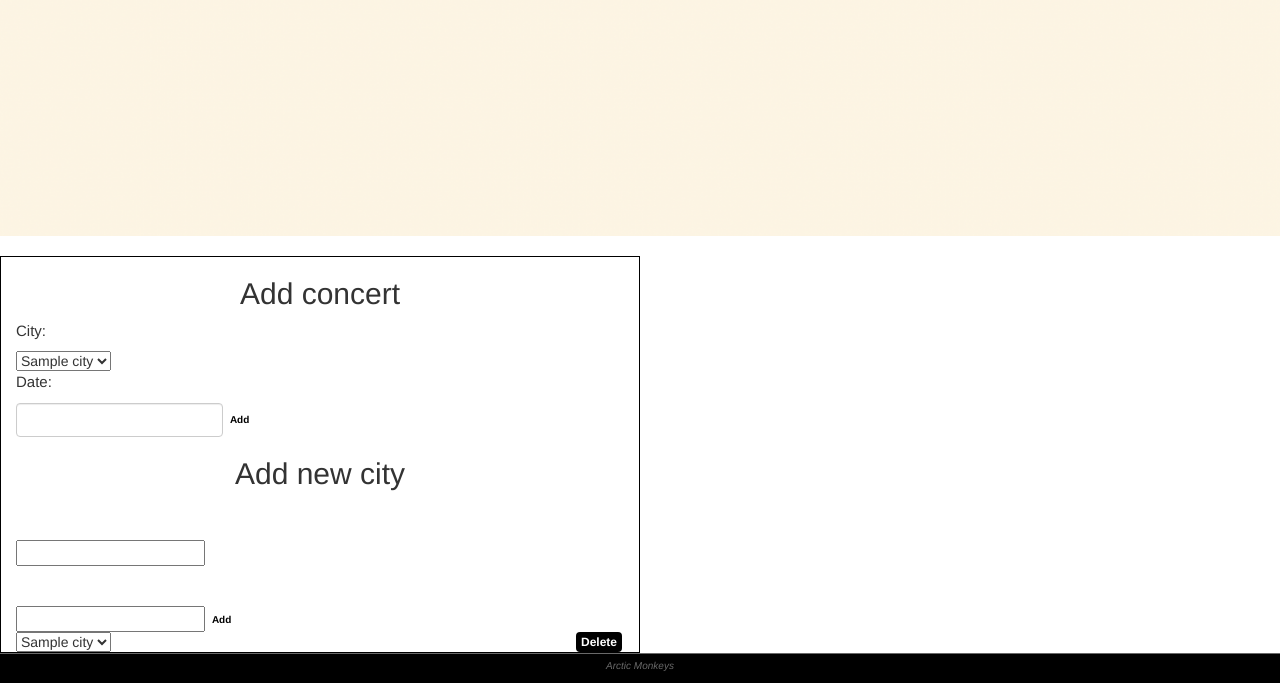
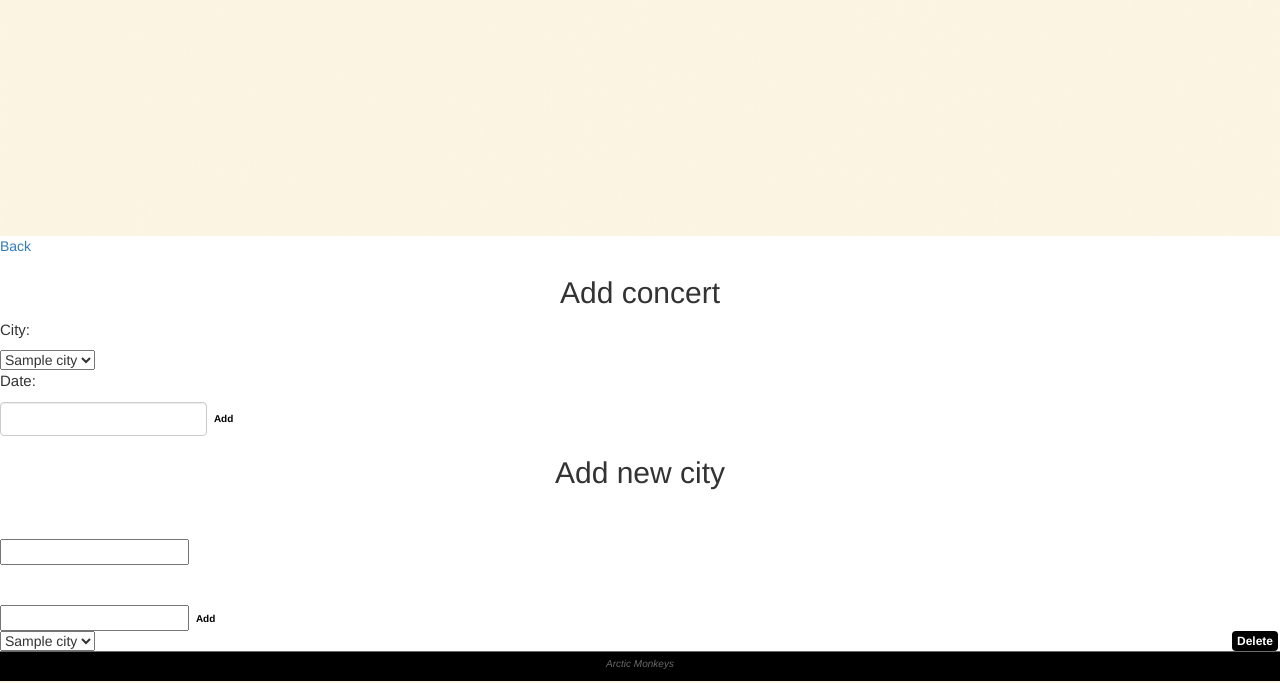
Before and after one commit to ligreens/arcticmonkeys, a PHP site: template views/add.concert.php in a window 1280 px wide. Shown: the part 464-1147 px from the top of the page. Run offline with PHP 8.4, Linux system fonts and the light colour scheme; the template is opened without the code that fills it: most values are stand-ins (such as "Sample title", 1, 10 or a date in 2020); data that the repository does not hold is empty.

Commit message:
added changes

```diff
--- a/views/add.concert.php
+++ b/views/add.concert.php
@@ -1,5 +1,5 @@
-<div class="concerts col-lg-6 col-md-6 col-sm-6 col-xs-6">
-    <h2>Add concert</h2>
+<a href="/concert">Back</a>
+<h2>Add concert</h2>
     <form action="/create" method="POST" class="form-inline">
         <p class="concert">City:</p>
         <input type="hidden" name="id" value="">
@@ -16,6 +16,8 @@
         <button type="submit" name="update" class=" delete btn btn-primary">Add
         </button>
     </form>
+
+
     <h2>Add new city</h2>
     <form action="/add.city" method="POST" class="form-inline" >
         <p class="formfield">City</p>
@@ -37,4 +39,3 @@
     </select>
         <a class="add  btn btn-primary pull-right deletebtn" href="/delete.city?id=<?= $value['id'] ?>" role="button">Delete</a>
     </form>
-</div>
```
